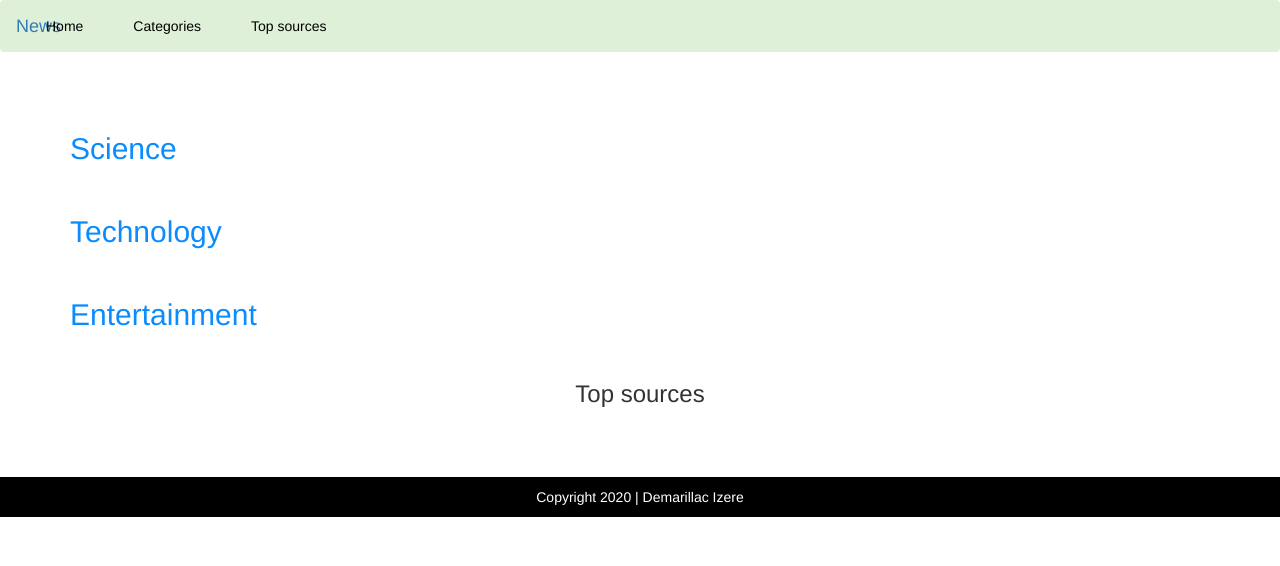
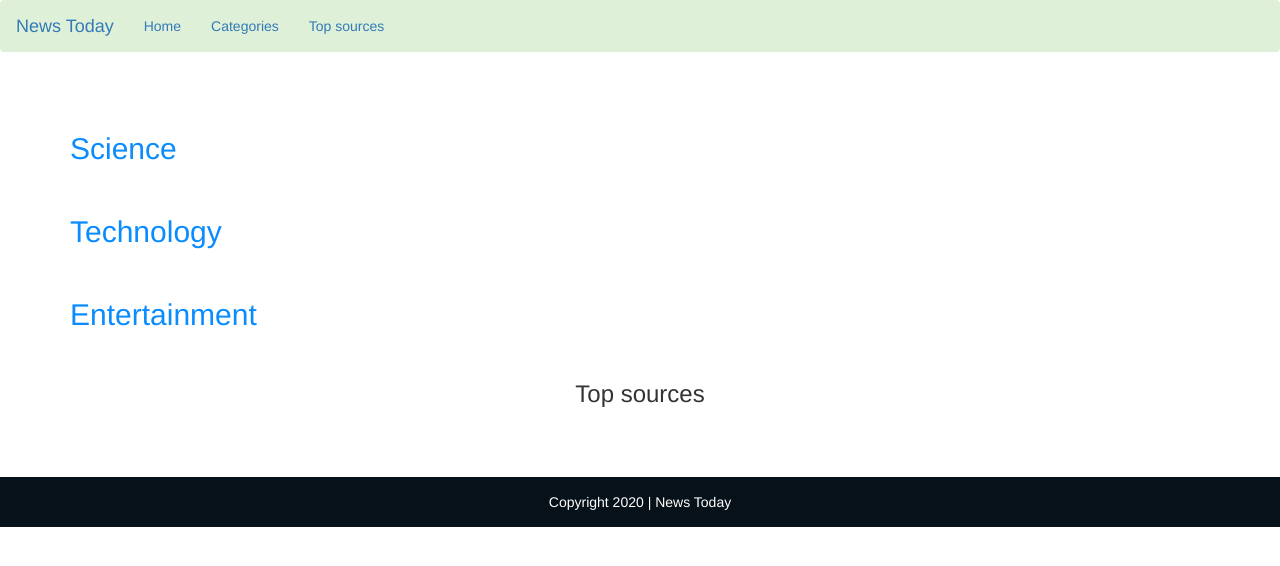
Before and after one commit to demarillacizere/news-app, a Flask app: template app/templates/index.html in a window 1280 px wide. Shown: the top 566 px of the page. Run offline with Flask 2, Linux system fonts and the light colour scheme; the template is opened without the code that fills it, so the values that code supplies are empty; some libraries are stand-ins or nearby versions.

Commit message:
changed the styling

```diff
--- a/app/static/css/index.css
+++ b/app/static/css/index.css
@@ -8,17 +8,8 @@ h2{
     text-align: center;
 }
 footer{
-    background-color:black;
+    background-color:rgb(7, 17, 26);
     color:white;
     text-align: center;
-    padding:10px;
+    padding:15px;
 }
-.nav li{
-    padding-right:20px;
-}
-.nav a{
-    color:black
-}
-.nav{
-    position:fixed;
-}
--- a/app/templates/index.html
+++ b/app/templates/index.html
@@ -34,6 +34,6 @@
         {{ macro.displaySourceList(sources)}}
     </div>
 </div><br><br>
-<footer>Copyright 2020 | Demarillac Izere</footer>
+<footer>Copyright 2020 | News Today</footer>
 
 {% endblock%}
--- a/app/templates/navbar.html
+++ b/app/templates/navbar.html
@@ -1,4 +1,4 @@
-<nav class="navbar navbar-dark bg-success " role="navigation">
+<nav class="navbar bg-success ">
     <div class="container-fluid">
         <div class="navbar-header">
             <button type="button" class="navbar-toggle" data-toggle="collapse" data-target=".navbar-collapse">
@@ -7,12 +7,12 @@
               <span class="icon-bar"></span>
               <span class="icon-bar"></span>
             </button>
-            <a class="navbar-brand" href="/"> News </a>
+            <a class="navbar-brand" href="/"> News Today</a>
         </div>
         <div class="navbar-collapse collapse">
             <ul class="nav navbar-nav">
-                <li class='nav-item'><a href="/">Home</a></li>
-                <li class="nav-item dropdown nav-item">
+                <li><a href="/">Home</a></li>
+                <li class="nav-item dropdown">
                     <a class="nav-link dropdown-toggle" href="#" id="navbarDropdown" role="button" data-toggle="dropdown" aria-haspopup="true" aria-expanded="false">
                       Categories
                     </a>
@@ -23,8 +23,9 @@
                       <a class="dropdown-item" href="#entertainment">Entertainment</a><br>
                     </div>
                 </li>
-                <li class='nav-item'><a href="#sources">Top sources</a></li>
+                <li><a href="#sources">Top sources</a></li>
+            </ul>
         </div>
 
     </div>
-  </nav>
+</nav>
```
Also changed, not shown: app/static/css/wallpaper.jpg (added).
